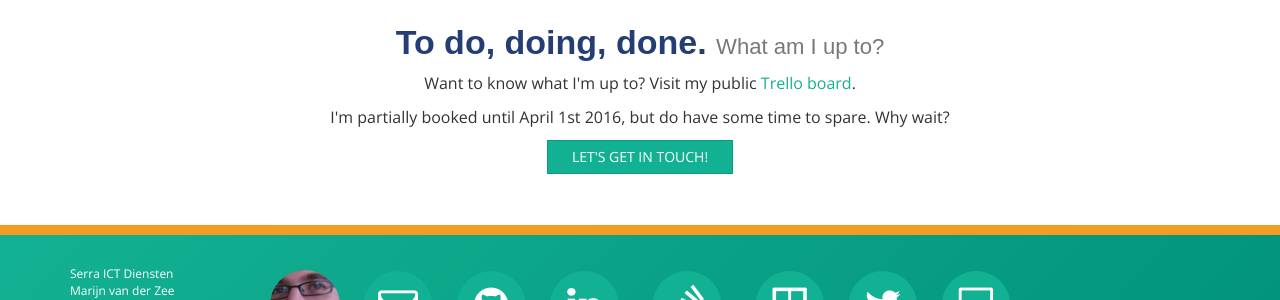
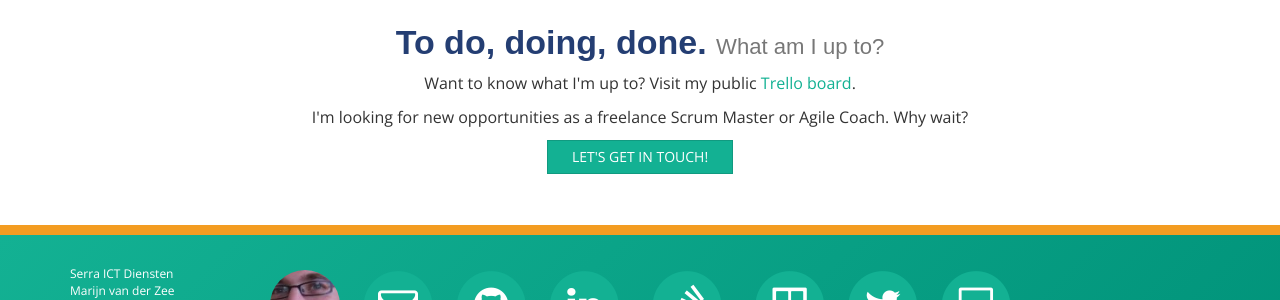
Before and after one commit to serraict/serraict.github.io, a Jekyll site: the page built from index.md, in a window 1280 px wide and 900 px high, scrolled down 2300 px. Shown: the part 268-568 px from the top of the window. Built offline with Jekyll 4.4.1, drawn with Linux system fonts in a browser that asks for light colours; nearby versions of some CDN libraries; some web fonts are replaced.

Commit message:
Update status

```diff
--- a/index.md
+++ b/index.md
@@ -209,7 +209,7 @@
       <p>
       Want to know what I'm up to? Visit my public <a href="http://bit.do/serras-kanban-board">Trello board</a>.
       </p>
-      <p>I'm partially booked until April 1st 2016, but do have some time to spare. Why wait?</p>
+      <p>I'm looking for new opportunities as a freelance Scrum Master or Agile Coach. Why wait?</p>
       <p><a href="pages/contact.html" class="btn btn-primary">Let's get in touch!</a></p>
     </div>
 
```
Also changed, not shown: index-nl.md (+1 -1 lines).
